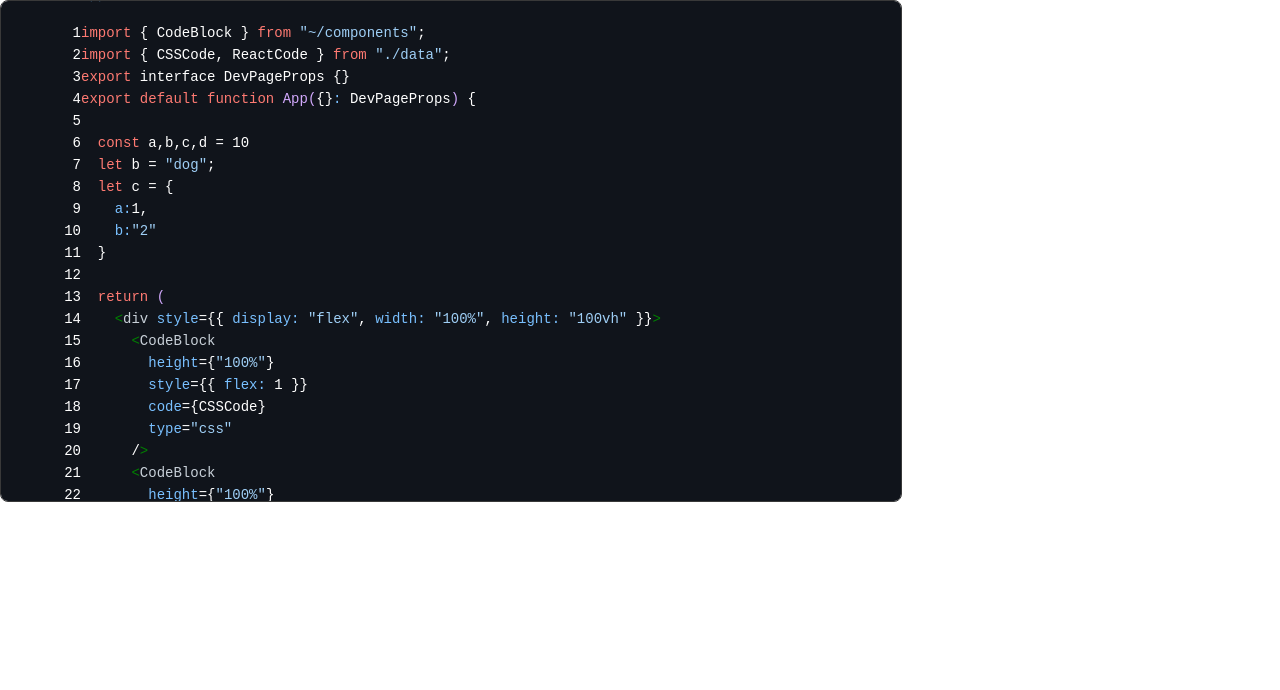
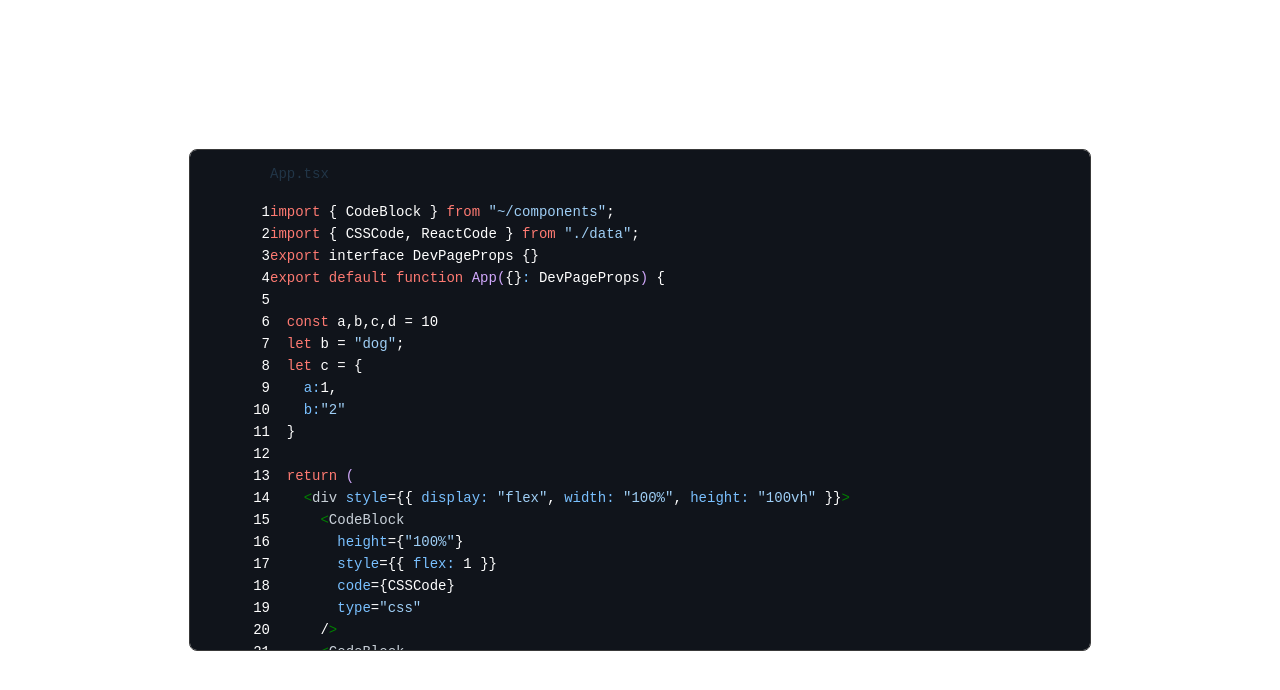
Before and after one commit to danusorn23456/coze-block, a React (Vite) app: page / in a window 1280 px wide. Shown: the top 690 px of the page. Built offline with nearby package versions, Linux system fonts and the light colour scheme.

Commit message:
fixing export form absolute to relative

```diff
--- a/src/App.tsx
+++ b/src/App.tsx
@@ -5,7 +5,15 @@ export interface DevPageProps {}
 
 export default function App({}: DevPageProps) {
   return (
-    <div style={{ display: "flex", width: "100%", height: "100vh" }}>
+    <div
+      style={{
+        display: "flex",
+        width: "100%",
+        height: "100vh",
+        justifyContent: "center",
+        alignItems: "center",
+      }}
+    >
       <CodeBlock
         name="App.tsx"
         width={900}
--- a/src/components/code-block/index.css
+++ b/src/components/code-block/index.css
@@ -8,7 +8,7 @@
 }
 
 .cb-heading{
-    transform: translateY(-1rem);
+    padding: 1rem 0 1rem 0;
 }
 
 .cb-wrapper{
--- a/src/index.css
+++ b/src/index.css
@@ -1,7 +1,5 @@
 :root {
   font-family: Inter, system-ui, Avenir, Helvetica, Arial, sans-serif;
-  line-height: 1.5;
-  font-weight: 400;
   color-scheme: light dark;
   color: rgba(255, 255, 255, 0.87);
   background-color: #242424;
@@ -70,4 +68,6 @@ button:focus-visible {
 html,body,#root{
   width: 100%;
   min-height: 100vh;
+  margin: 0;
+  padding: 0;
 }
--- a/src/lib/index.ts
+++ b/src/lib/index.ts
@@ -1 +1 @@
-export { CodeBlock } from "~/components";
+export { CodeBlock } from "../components";
--- a/src/main.tsx
+++ b/src/main.tsx
@@ -1,10 +1,7 @@
-import React from "react";
 import ReactDOM from "react-dom/client";
 import App from "./App.tsx";
 import "./index.css";
 
 ReactDOM.createRoot(document.getElementById("root") as HTMLElement).render(
-  <React.StrictMode>
-    <App />
-  </React.StrictMode>
+  <App />
 );
```
